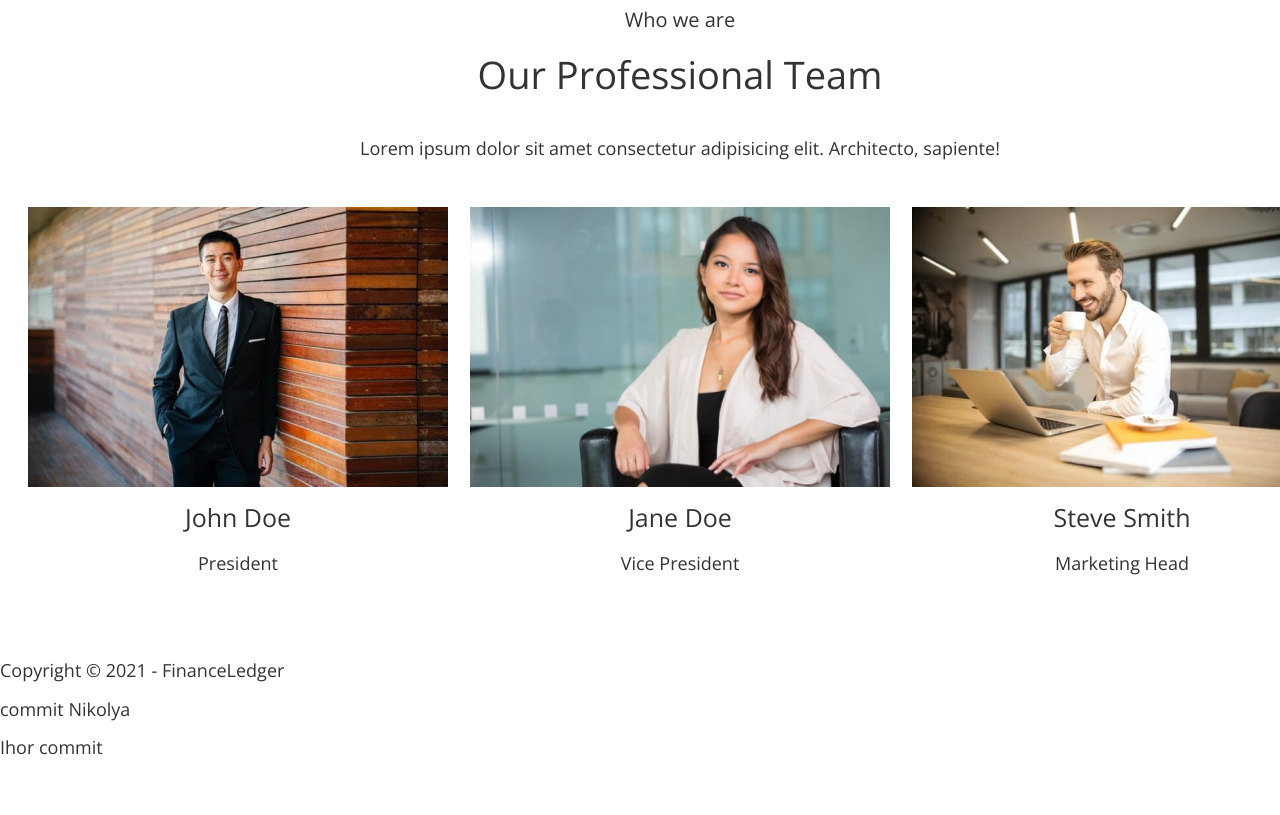
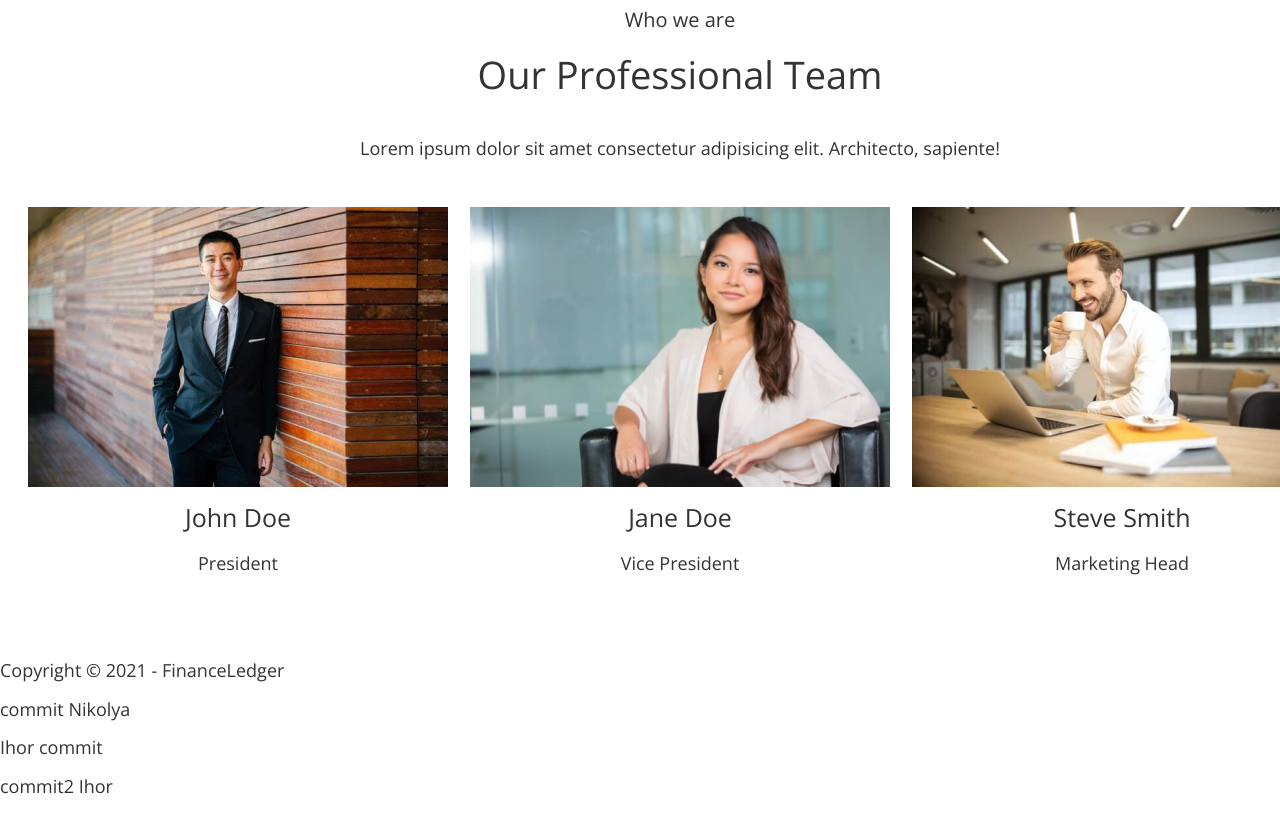
Before and after one commit to AleksandraPauk/FSOn59-StartersGoIT, a plain HTML site: page index.html in a window 1280 px wide. Shown: the part 2919-3734 px from the top of the page. Before the commit the page ends 3695 px from the top, so only its background shows below. Drawn offline with nearby package versions, Linux system fonts and the light colour scheme.

Commit message:
add commit2

```diff
--- a/index.html
+++ b/index.html
@@ -267,5 +267,7 @@
     <p>commit Nikolya</p>
 
     <p>Ihor commit</p>
+
+    <p>commit2 Ihor</p>
   </body>
 </html>
```
